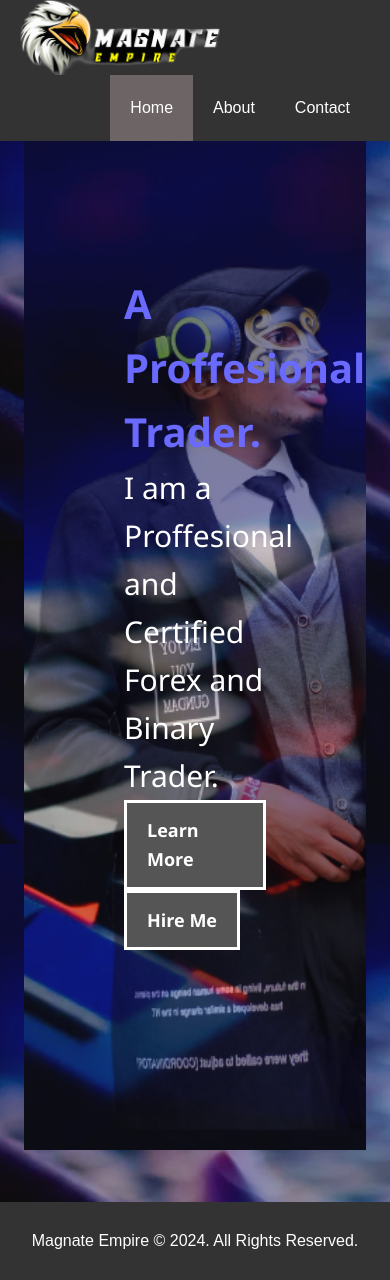
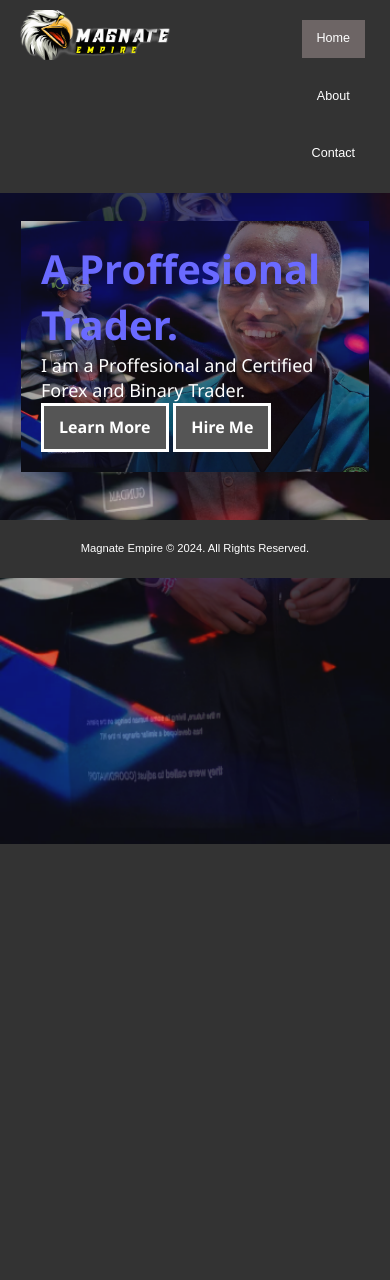
Before and after one commit to jakes-johns/magnateportfolio, a Flask app: page / in a window 390 px wide. After the commit the page ends 844 px from the top, so only its background shows below. Run offline with Flask 3, Linux system fonts and the light colour scheme.

Commit message:
Update styles.css

```diff
--- a/static/styles.css
+++ b/static/styles.css
@@ -306,3 +306,90 @@
     color: #fff;
     margin-top: 10px;
 }
+
+@media (max-width: 768px) {
+    body {
+        font-size: 16px; /* Adjust font size for readability */
+        line-height: 1.4;
+    }
+
+    header h1 {
+        font-size: 1.8em; /* Smaller headings on smaller screens */
+    }
+
+    header p {
+        font-size: 1em;
+    }
+
+    #navbar {
+        position: relative; /* Remove fixed positioning */
+        text-align: center;
+    }
+
+    #navbar ul {
+        display: flex;
+        flex-direction: column; /* Stack links vertically */
+        align-items: center;
+    }
+
+    #navbar ul li {
+        margin: 10px 0; /* Add spacing between links */
+    }
+
+    #navbar ul li a {
+        padding: 10px 15px;
+    }
+
+    .gallery {
+        flex-direction: column; /* Stack gallery items */
+    }
+
+    .item {
+        flex: 1 1 100%; /* Full width on mobile */
+    }
+
+    form input, form textarea, form button {
+        font-size: 1em; /* Adjust input fields for readability */
+    }
+
+    .btn {
+        font-size: 16px; /* Smaller buttons */
+        padding: 10px 15px;
+    }
+}
+
+@media (max-width: 480px) {
+    body {
+        font-size: 14px; /* Smaller base font size */
+    }
+
+    header {
+        padding: 10px 0;
+    }
+
+    header h1 {
+        font-size: 1.5em; /* Smaller heading size */
+    }
+
+    .logo {
+        width: 150px; /* Adjust logo size */
+        height: 50px;
+    }
+
+    #navbar ul li a {
+        font-size: 0.9em;
+    }
+
+    #empire1 p, #empire2 p, #empire3 p {
+        font-size: 18px; /* Reduce font size for sections */
+        padding: 20px;
+    }
+
+    form {
+        padding: 10px;
+    }
+
+    footer {
+        font-size: 0.8em; /* Smaller footer text */
+    }
+}
```
